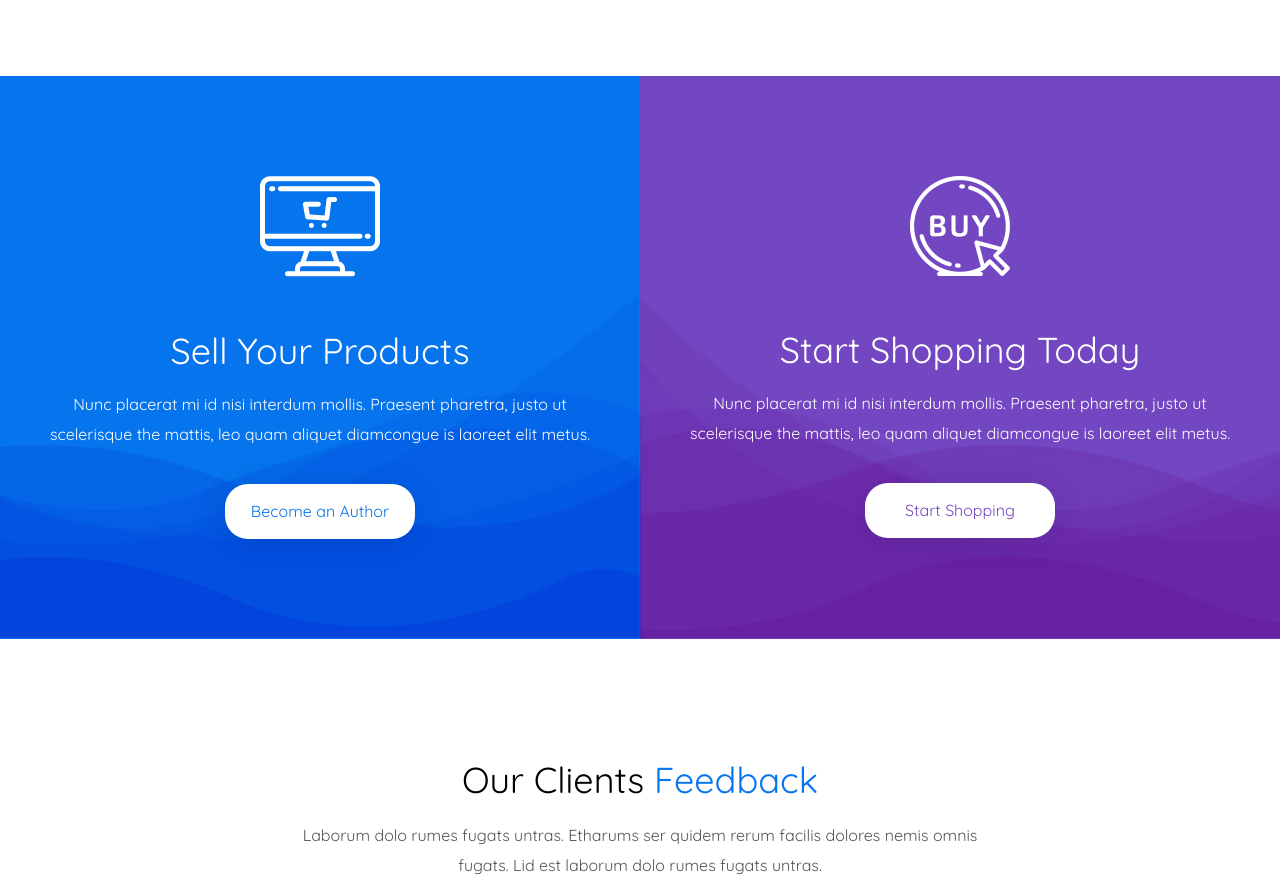
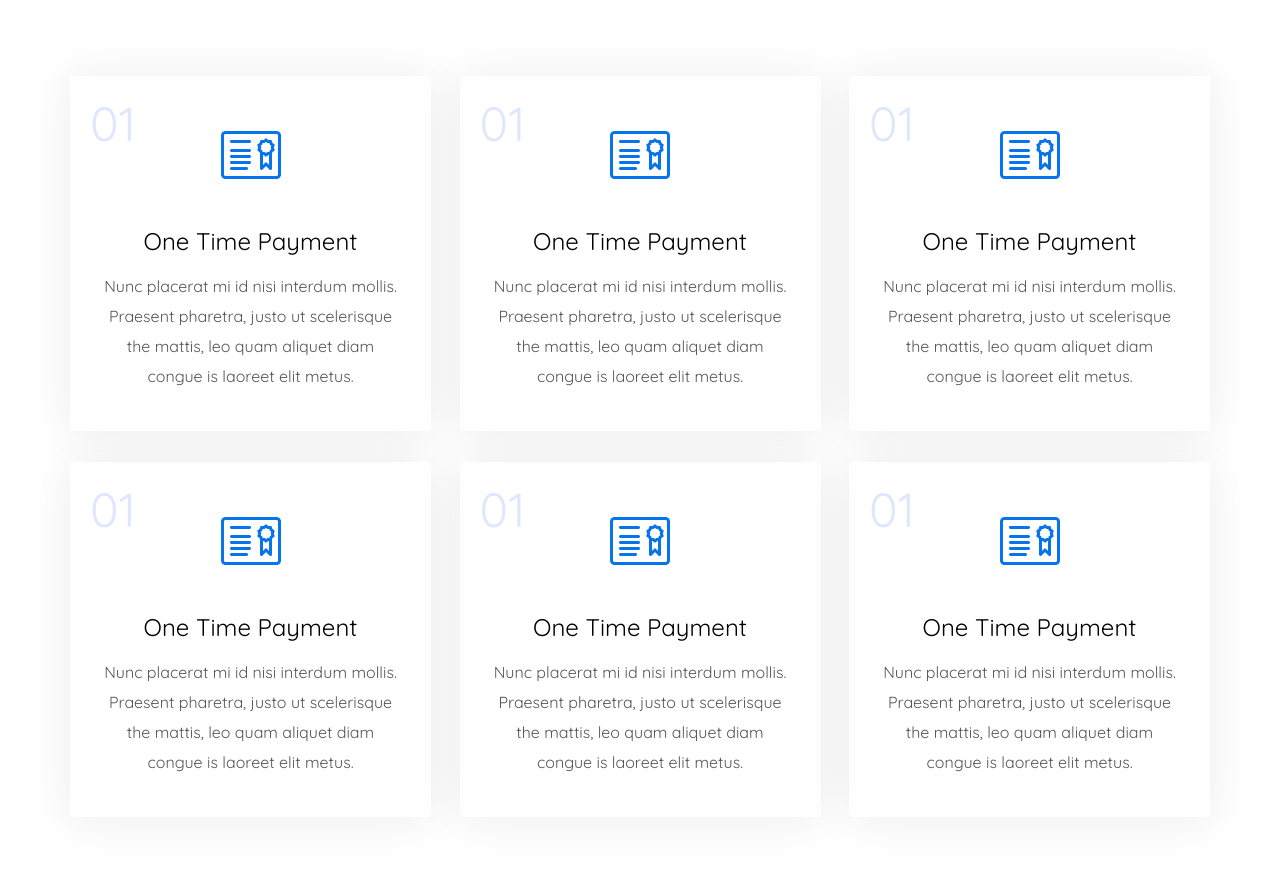
Before and after one commit to vladian95/mart, a website: page app/index.html in a window 1280 px wide. Shown: the part 1740-2623 px from the top of the page. Drawn offline with nearby package versions, Linux system fonts and the light colour scheme; files that its build step writes are made by us from their sources; files whose address does not match are found by name.

Commit message:
added section choose

```diff
--- a/app/index.html
+++ b/app/index.html
@@ -134,6 +134,72 @@
                         congue is laoreet elit metus.
                     </div>
                 </a>
+            </div>
+        </div>
+    </section>
+    <section class="funFact">
+
+    </section>
+
+    <section class="choose">
+        <div class="container">
+            <div class="choose__inner">
+
+                <div class="choose__item">
+                    <img src="images/chooseitemlogo.png" alt="#" class="choose__item-logo">
+                    <div class="choose__item-title">One Time Payment</div>
+                    <div class="choose__item-text">
+                        Nunc placerat mi id nisi interdum mollis. Praesent pharetra, justo ut scelerisque
+                        the mattis, leo quam aliquet diam
+                        congue is laoreet elit metus.
+                    </div>
+                </div>
+                <div class="choose__item">
+                    <img src="images/chooseitemlogo.png" alt="#" class="choose__item-logo">
+                    <div class="choose__item-title">One Time Payment</div>
+                    <div class="choose__item-text">
+                        Nunc placerat mi id nisi interdum mollis. Praesent pharetra, justo ut scelerisque
+                        the mattis, leo quam aliquet diam
+                        congue is laoreet elit metus.
+                    </div>
+                </div>
+                <div class="choose__item">
+                    <img src="images/chooseitemlogo.png" alt="#" class="choose__item-logo">
+                    <div class="choose__item-title">One Time Payment</div>
+                    <div class="choose__item-text">
+                        Nunc placerat mi id nisi interdum mollis. Praesent pharetra, justo ut scelerisque
+                        the mattis, leo quam aliquet diam
+                        congue is laoreet elit metus.
+                    </div>
+                </div>
+                <div class="choose__item">
+                    <img src="images/chooseitemlogo.png" alt="#" class="choose__item-logo">
+                    <div class="choose__item-title">One Time Payment</div>
+                    <div class="choose__item-text">
+                        Nunc placerat mi id nisi interdum mollis. Praesent pharetra, justo ut scelerisque
+                        the mattis, leo quam aliquet diam
+                        congue is laoreet elit metus.
+                    </div>
+                </div>
+                <div class="choose__item">
+                    <img src="images/chooseitemlogo.png" alt="#" class="choose__item-logo">
+                    <div class="choose__item-title">One Time Payment</div>
+                    <div class="choose__item-text">
+                        Nunc placerat mi id nisi interdum mollis. Praesent pharetra, justo ut scelerisque
+                        the mattis, leo quam aliquet diam
+                        congue is laoreet elit metus.
+                    </div>
+                </div>
+                <div class="choose__item">
+                    <img src="images/chooseitemlogo.png" alt="#" class="choose__item-logo">
+                    <div class="choose__item-title">One Time Payment</div>
+                    <div class="choose__item-text">
+                        Nunc placerat mi id nisi interdum mollis. Praesent pharetra, justo ut scelerisque
+                        the mattis, leo quam aliquet diam
+                        congue is laoreet elit metus.
+                    </div>
+                </div>
+
             </div>
         </div>
     </section>
--- a/app/scss/style.scss
+++ b/app/scss/style.scss
@@ -254,6 +254,64 @@
     }
 }
 // search end
+// funFact start
+
+
+
+
+
+
+
+// funFact end
+// choose start
+.choose__inner{
+    margin-bottom: 120px;
+    display: flex;
+    justify-content: space-between;
+    flex-wrap: wrap;
+}
+.choose__item{
+    padding: 55px 30px 40px;
+    text-align: center;
+    max-width: 361px;
+    border-radius: 4px;
+    box-shadow: 0px 2px 50px 0px rgba(0, 0, 0, 0.08);
+    border-radius: 3px;
+    position: relative;
+    margin-bottom: 31px;
+    &::before{
+        content: '01';
+        position: absolute;
+        left: 20px;
+        top: 20px;
+        color: rgba(92, 135, 248, 0.2);
+        font-size: 48px;
+        font-weight: 400;
+    }
+    .choose__item-title{
+        margin-top: 46px;
+        font-size: 24px;
+        font-weight: 400;
+        color: #000;
+    }
+    .choose__item-text{
+        margin-top: 15px;
+        color: #555555;
+        font-size: 16px;
+        line-height: 30px;
+        font-weight: 400;
+    }
+}
+
+
+
+
+
+
+
+
+
+// choose end
 // rocks start
 .rocks{
     background-size: cover;
```
Also changed, not shown: app/images/chooseitemlogo.png (added), app/scss/_global.scss (line endings or trailing spaces).
